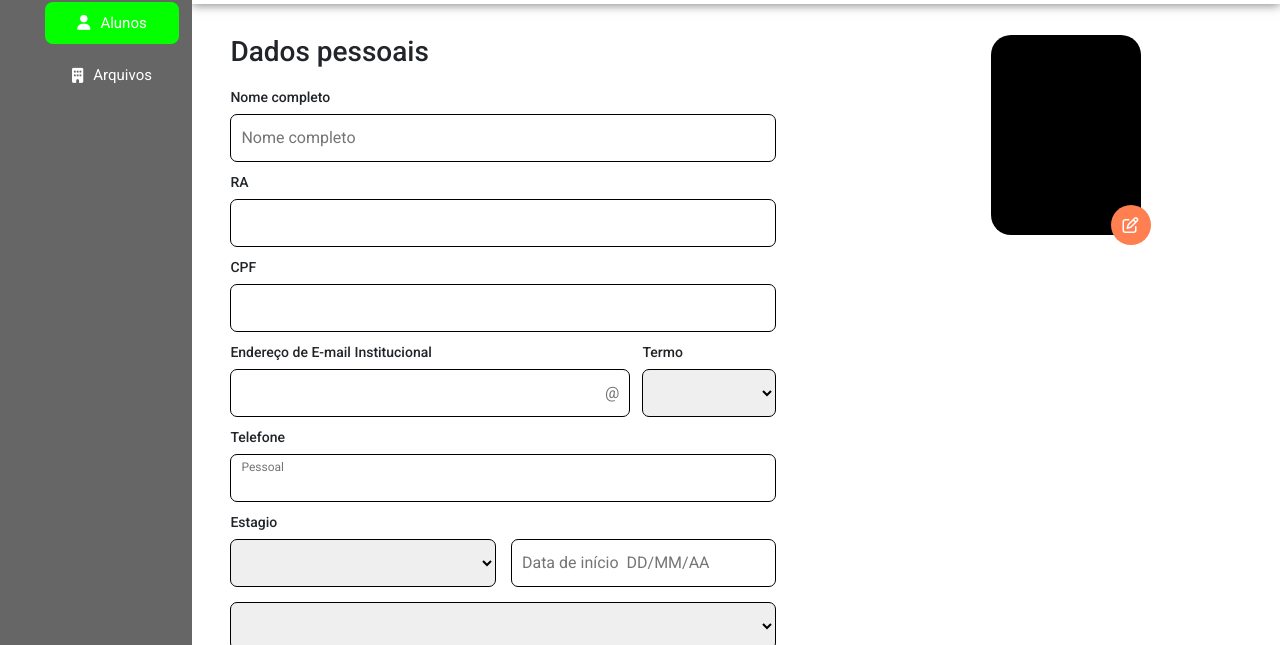
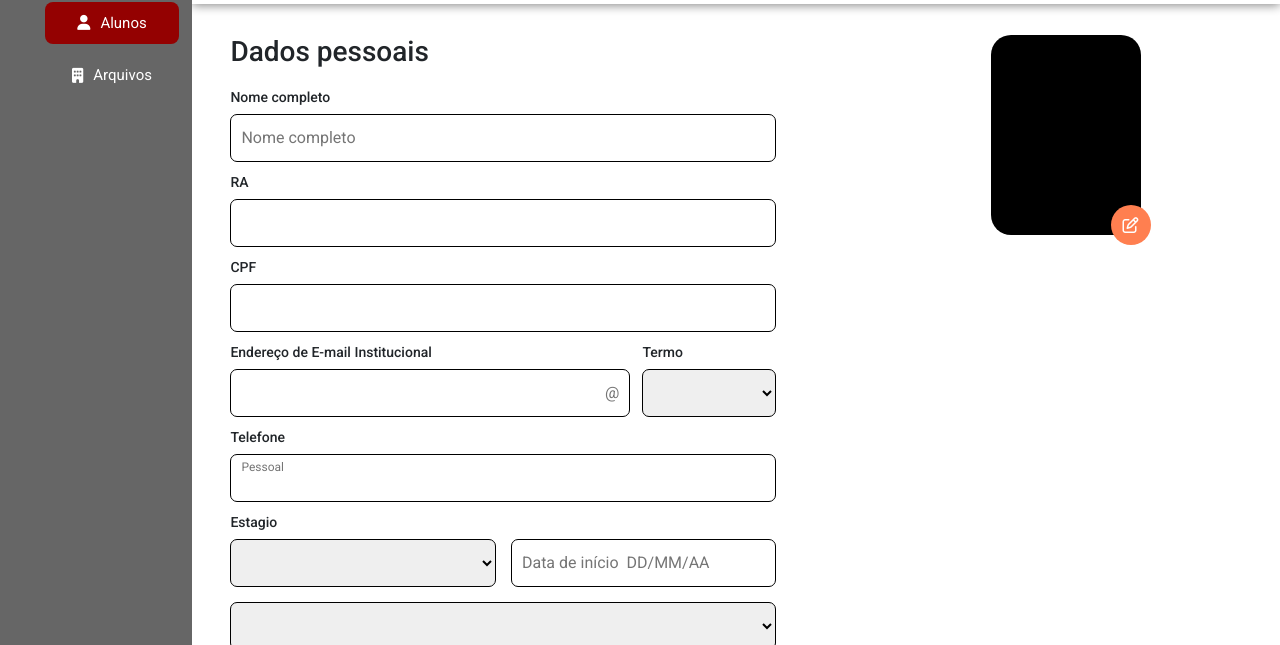
Before and after one commit to repofatecgarca/internloop_gestao_estagio, a website: page views/cadastrarAluno.html in a window 1280 px wide. Shown: the part 61-706 px from the top of the page. Drawn offline with nearby package versions, Linux system fonts and the light colour scheme.

Commit message:
Alteração para a cor principal

```diff
--- a/views/public/css/global.css
+++ b/views/public/css/global.css
@@ -4,7 +4,7 @@
     --white: #ffffff;
     --black: #000000;
     --menu-color: #666666;
-    --color-primary: #04ff00;
+    --color-primary: #940101;
     --color-primary-hover: #940101;
     --text-color: #404D61;
 
```
